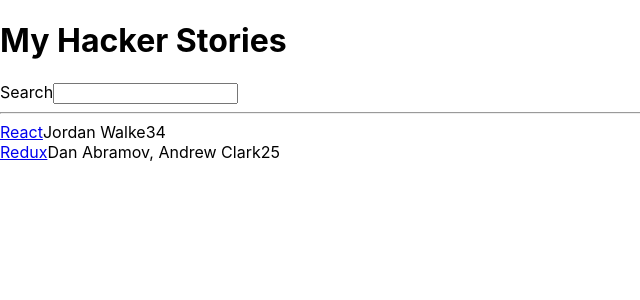
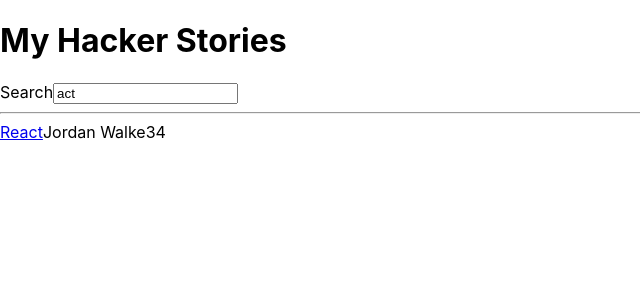
Before and after one commit to insoo223/Road2React, a React (Create React App) app in the folder hacker-stories/: page / in a window 1280 px wide. Shown: the top 300 px of the page, without its empty margins (0-640 px from the left). Built offline with nearby package versions, Linux system fonts and the light colour scheme.

Commit message:
React controlled components

```diff
--- a/hacker-stories/src/App.js
+++ b/hacker-stories/src/App.js
@@ -28,7 +28,8 @@
   return (
     <div>
       <label htmlFor="search">Search</label>
-      <input id="search" type="text" onChange={props.onSearch} />
+      <input id="search" type="text"
+            value={props.search} onChange={props.onSearch} />
     </div>
   );// return
 }//const Search
@@ -55,7 +56,7 @@
     },
   ]; //const stories
 
-  const [searchTerm, setSearchTerm] = React.useState('');
+  const [searchTerm, setSearchTerm] = React.useState('act');
 
   //function handleSearch (event) {
   const handleSearch = event => {
@@ -75,7 +76,7 @@
         My Hacker Stories
       </h1>
 
-      <Search onSearch={handleSearch} />
+      <Search search={searchTerm} onSearch={handleSearch} />
 
       <hr/>
 
```
